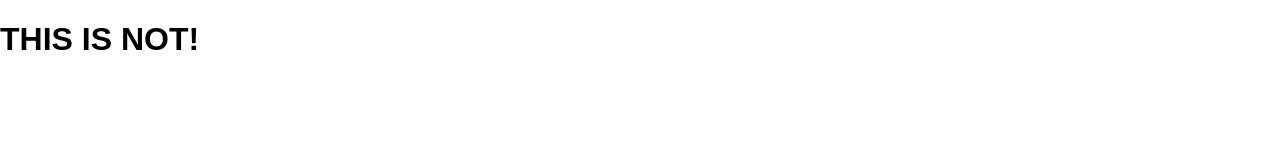
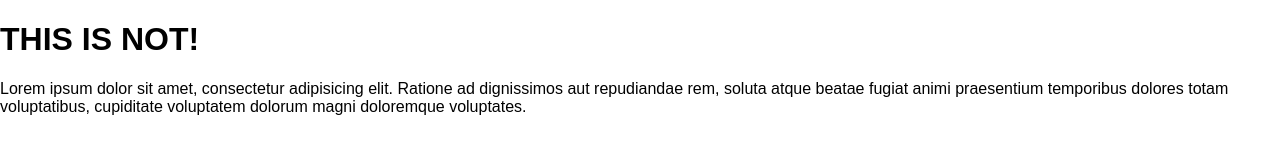
Before and after one commit to jeanneschiller/Testing-Github, a plain HTML site: page index.html in a window 1280 px wide. Drawn offline with nearby package versions, Linux system fonts and the light colour scheme.

Commit message:
needed some text on the page

```diff
--- a/index.html
+++ b/index.html
@@ -7,6 +7,7 @@
 </head>
 <body>
 	<h1>THIS IS NOT!</h1>
+	<p>Lorem ipsum dolor sit amet, consectetur adipisicing elit. Ratione ad dignissimos aut repudiandae rem, soluta atque beatae fugiat animi praesentium temporibus dolores totam voluptatibus, cupiditate voluptatem dolorum magni doloremque voluptates.</p>
 	<script src="https://ajax.googleapis.com/ajax/libs/jquery/1.10.2/jquery.min.js"></script>
 	<script src="js/script.js"></script>
 </body>
```
